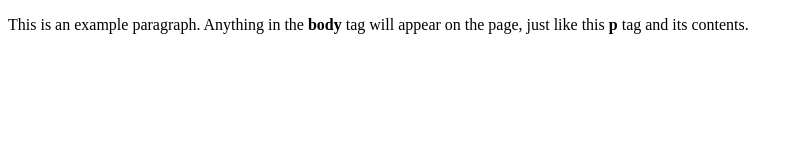
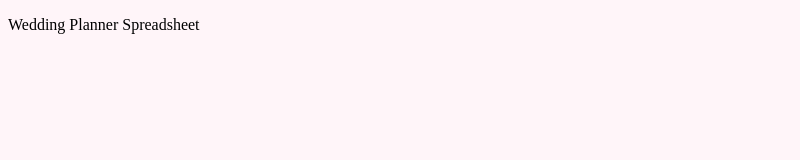
Before and after one commit to ktauer/weddingplannerspreadsheet, a plain HTML site: page index.html in a window 1280 px wide. Shown: the whole page, without its empty margins (0-800 px from the left). Drawn offline with Linux system fonts and the light colour scheme.

Commit message:
Update index.html

```diff
--- a/index.html
+++ b/index.html
@@ -1,9 +1,11 @@
 <!doctype html>
 <html>
   <head>
-    <title>This is the title of the webpage!</title>
+    <title>Wedding Planner Spreadsheet</title>
   </head>
   <body>
-    <p>This is an example paragraph. Anything in the <strong>body</strong> tag will appear on the page, just like this <strong>p</strong> tag and its contents.</p>
+    <body style="background-color:#FFF5F9;">
+    <p>
+      Wedding Planner Spreadsheet
   </body>
 </html>
```
